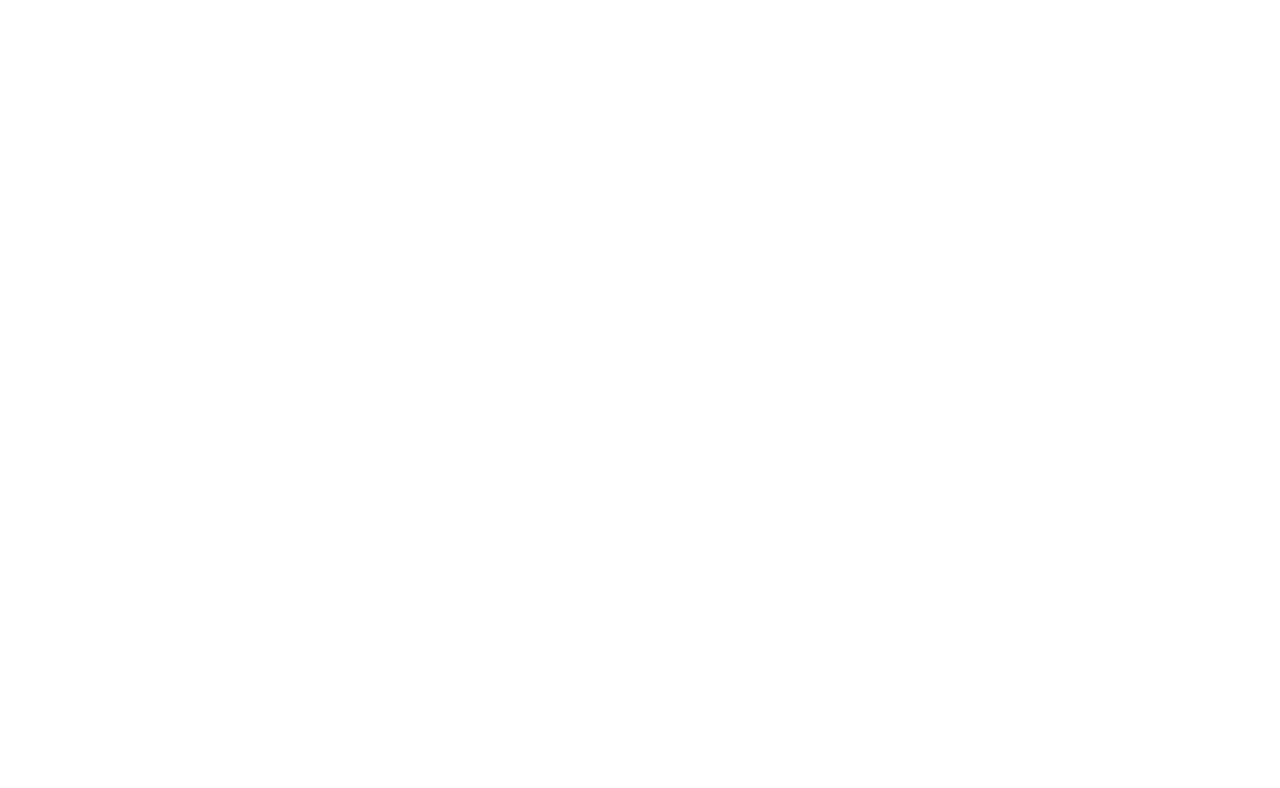
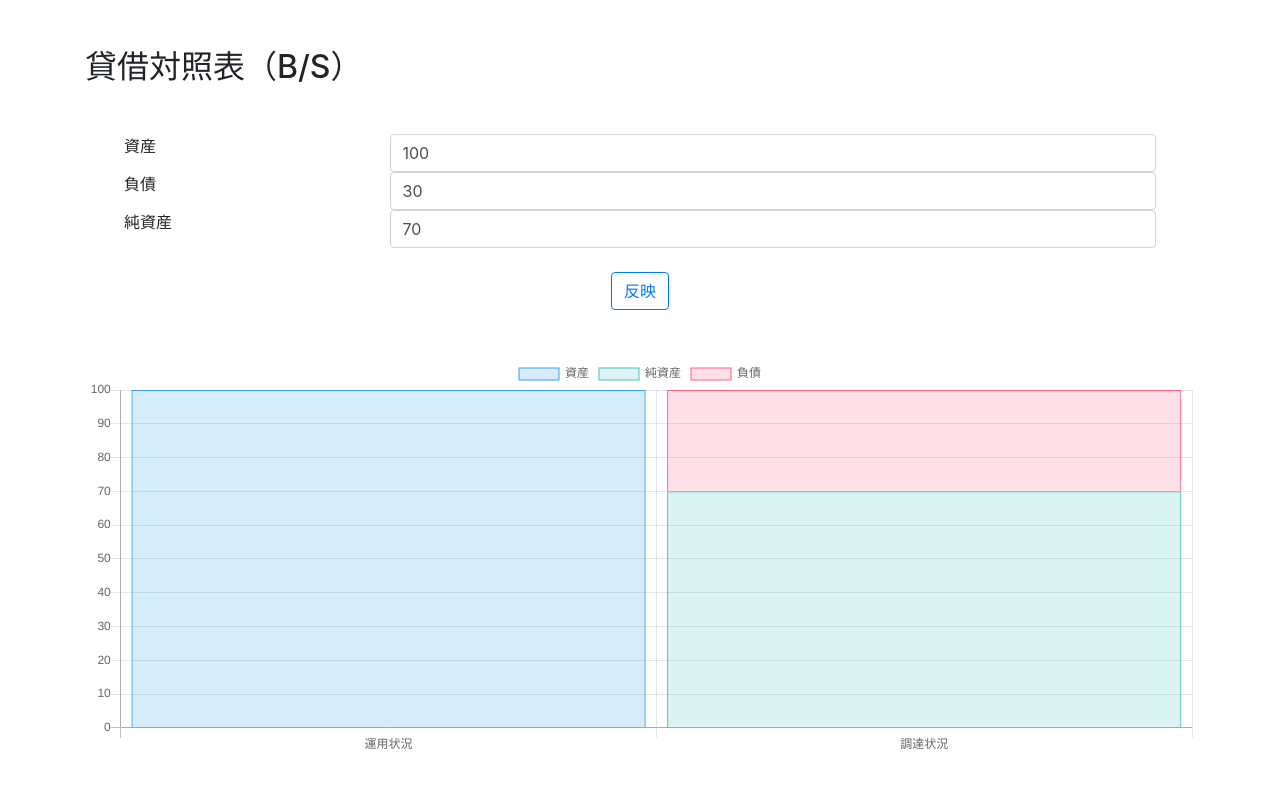
Before and after one commit to negi524/ir_graph, a Nuxt app: page /bs in a window 1280 px wide. Before the commit this address had no page. Shown: the top 788 px of the page. Built offline with nearby package versions, Linux system fonts and the light colour scheme.

Commit message:
貸借対照表のページ名変更

```diff
--- a/components/BalanceSheet.vue
+++ b/components/BalanceSheet.vue
@@ -15,8 +15,8 @@
             type: 'bar',
             barPercentage: 1.2,
             label: '資産',
-            backgroundColor: 'rgba(255, 99, 132, 0.2)',
-            borderColor: 'rgba(255,99,132,1)',
+            backgroundColor: 'rgba(54, 162, 235, 0.2)',
+            borderColor: 'rgba(54, 162, 235, 1)',
             borderWidth: 1,
             data: [0, null],
           },
@@ -25,8 +25,8 @@
             barPercentage: 1.2,
             label: '純資産',
             data: [null, 0],
-            backgroundColor: 'rgba(54, 162, 235, 0.2)',
-            borderColor: 'rgba(54, 162, 235, 1)',
+            backgroundColor: 'rgba(75, 192, 192, 0.2)',
+            borderColor: 'rgba(75, 192, 192, 1)',
             borderWidth: 1,
           },
           {
@@ -34,8 +34,8 @@
             barPercentage: 1.2,
             label: '負債',
             data: [null, 0],
-            backgroundColor: 'rgba(255, 206, 86, 0.2)',
-            borderColor: 'rgba(255, 206, 86, 1)',
+            backgroundColor: 'rgba(255, 99, 132, 0.2)',
+            borderColor: 'rgba(255,99,132,1)',
             borderWidth: 1,
           },
         ],
--- a/pages/trial.vue
+++ b/pages/bs.vue
@@ -1,6 +1,6 @@
 <template>
   <div class="container">
-    <h2 class="mt-5">バランスシート</h2>
+    <h2 class="mt-5">貸借対照表（B/S）</h2>
     <div class="row my-5 mx-4">
       <div class="col-3"><label>資産</label></div>
       <div class="col-9">
@@ -56,8 +56,8 @@
             type: 'bar',
             barPercentage: 1.2,
             label: '資産',
-            backgroundColor: 'rgba(255, 99, 132, 0.2)',
-            borderColor: 'rgba(255,99,132,1)',
+            backgroundColor: 'rgba(54, 162, 235, 0.2)',
+            borderColor: 'rgba(54, 162, 235, 1)',
             borderWidth: 1,
             data: [this.assets, null],
           },
@@ -66,8 +66,8 @@
             barPercentage: 1.2,
             label: '純資産',
             data: [null, this.netAssets],
-            backgroundColor: 'rgba(54, 162, 235, 0.2)',
-            borderColor: 'rgba(54, 162, 235, 1)',
+            backgroundColor: 'rgba(75, 192, 192, 0.2)',
+            borderColor: 'rgba(75, 192, 192, 1)',
             borderWidth: 1,
           },
           {
@@ -75,8 +75,8 @@
             barPercentage: 1.2,
             label: '負債',
             data: [null, this.liabilities],
-            backgroundColor: 'rgba(255, 206, 86, 0.2)',
-            borderColor: 'rgba(255, 206, 86, 1)',
+            backgroundColor: 'rgba(255, 99, 132, 0.2)',
+            borderColor: 'rgba(255,99,132,1)',
             borderWidth: 1,
           },
         ],
--- a/pages/pl.vue
+++ b/pages/pl.vue
@@ -1,6 +1,6 @@
 <template>
   <div class="container">
-    <h2 class="mt-5">損益計算書</h2>
+    <h2 class="mt-5">損益計算書（P/L）</h2>
     <profit-and-loss />
   </div>
 </template>
```
